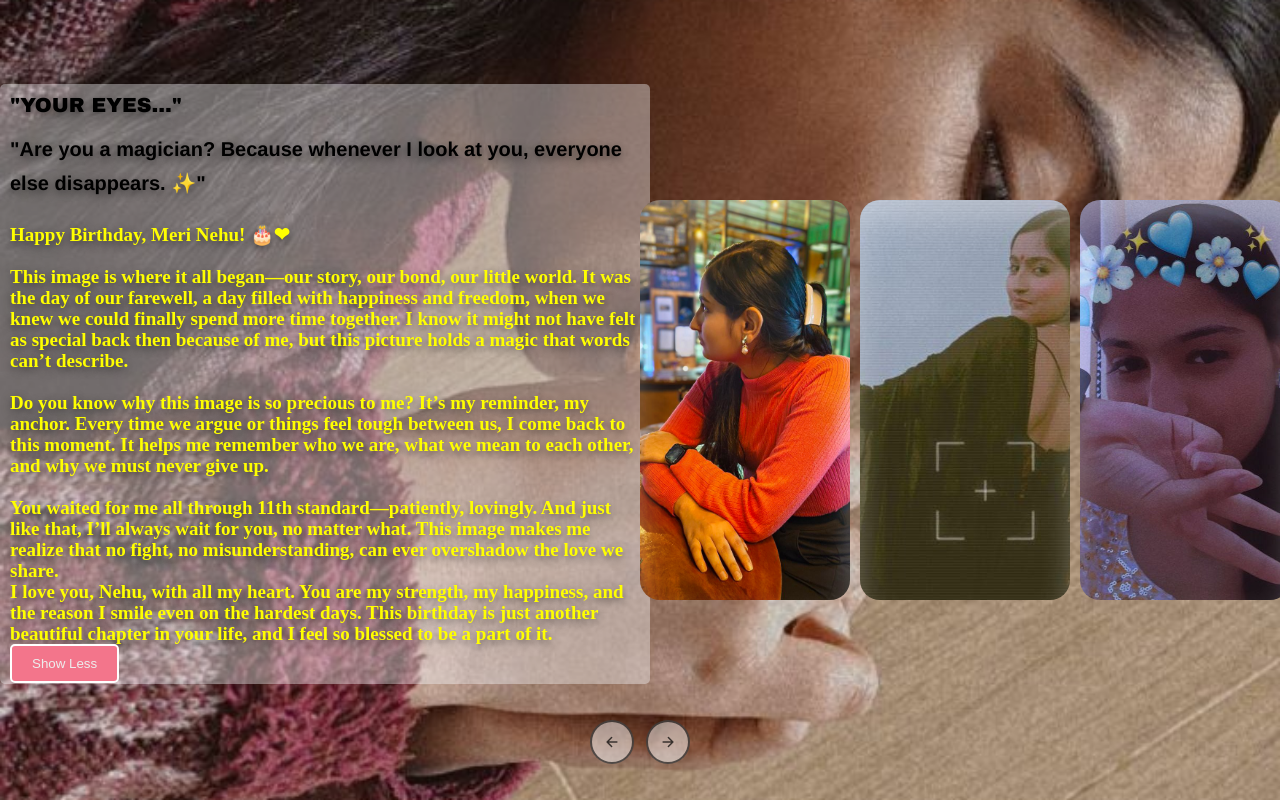
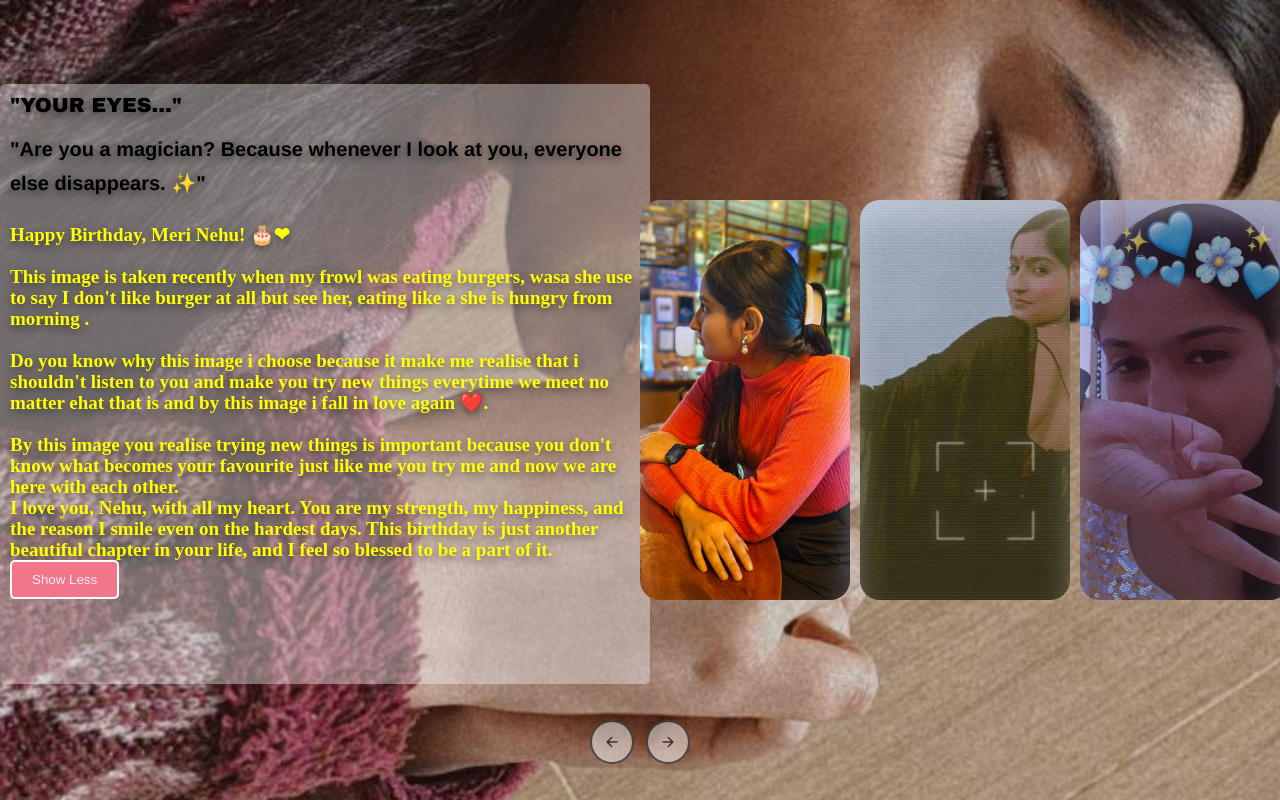
Before and after one commit to NinjahunterR1/thirds-page, a plain HTML site: page index.html in a window 1280 px wide. Both pictures are taken after a click on the button "Read More". Drawn offline with nearby package versions, Linux system fonts and the light colour scheme.

Commit message:
Update birthday message content in index.html

```diff
--- a/index.html
+++ b/index.html
@@ -33,11 +33,11 @@
               <div class="extra-content hidden">
                 <p>Happy Birthday, Meri Nehu! 🎂❤</p>
                 <br>
-                 <p> This image is where it all began—our story, our bond, our little world. It was the day of our farewell, a day filled with happiness and freedom, when we knew we could finally spend more time together. I know it might not have felt as special back then because of me, but this picture holds a magic that words can’t describe.</p>
+                 <p> This image is taken recently when my frowl was eating burgers, wasa she use to say I don't like burger at all but see her, eating like a she is hungry from morning .</p>
                   <br>
-                  <p>Do you know why this image is so precious to me? It’s my reminder, my anchor. Every time we argue or things feel tough between us, I come back to this moment. It helps me remember who we are, what we mean to each other, and why we must never give up.</p>
+                  <p>Do you know why this image i choose because it make me realise that i shouldn't listen to you and make you try new things everytime we meet no matter ehat that is and by this image i fall in love again ❤️.</p>
                  <br>
-                  <p>You waited for me all through 11th standard—patiently, lovingly. And just like that, I’ll always wait for you, no matter what. This image makes me realize that no fight, no misunderstanding, can ever overshadow the love we share.</p>
+                  <p>By this image you realise trying new things is important because you don't know what becomes your favourite just like me you try me and now we are here with each other.</p>
 
                   <p>I love you, Nehu, with all my heart. You are my strength, my happiness, and the reason I smile even on the hardest days. This birthday is just another beautiful chapter in your life, and I feel so blessed to be a part of it.
                   </p>
@@ -52,9 +52,9 @@
               <div class="extra-content hidden">
                 <p>Happy Birthday, Meri Nehu! 🌟💛</p>
                  <br>
-                 <p>This image brings back the magic of our Class 12 annual function—the day you wore that stunning yellow dress, shining brighter than the sun itself. It was one of the most beautiful days of my life, the day we silently yet boldly accepted each other in front of the world. That moment was like a dream, as if straight out of a romantic movie or a Korean drama.</p>
+                 <p>This image tell you that you should always simle like this, it also tell that you look good in photo it's just you need someone who make you happy then magic your smile  like Princess.</p>
                   <br>
-                 <p> This photo, taken purely by coincidence, has become my favorite. The way you’re looking at me here—it’s something words can’t capture. It’s a moment frozen in time, where everything felt perfect, like the universe conspired to bring us closer. Even the way we partially hugged felt so natural, so meaningful, as if it was always meant to be.</p>
+                 <p> This photo, taken purely by love that why you look stunning in this image and i think you should click Pic of every moment so that you can make a very large room fill with these type kf photo that make use remeber that if there are bad moments there are beautiful moments also.</p>
                   <br>
                  <p> You make every moment magical, Nehu, and this memory is one I’ll treasure forever. I love you endlessly and am so grateful to share this journey with you.</p>
                   </p>
```
